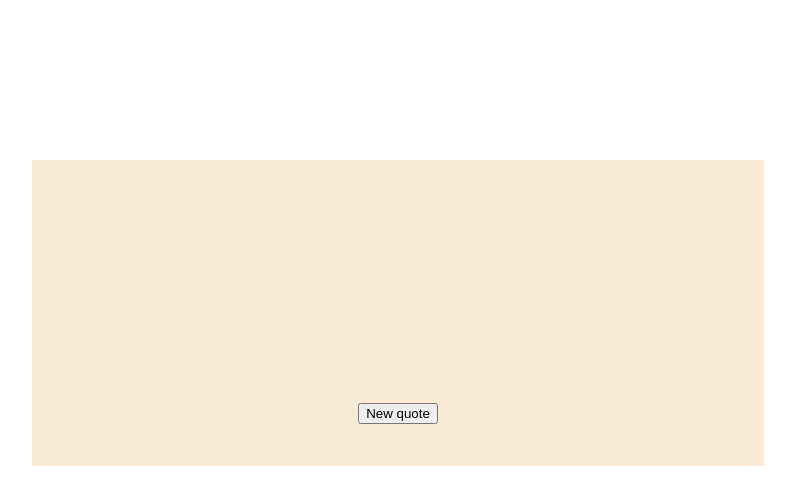
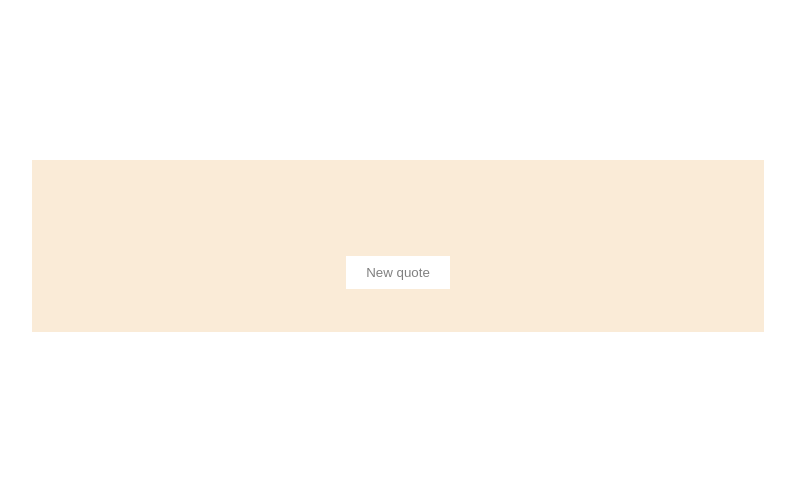
Before and after one commit to schoettker/random-quote-generator, a plain HTML site: page index.html in a window 1280 px wide. Shown: the whole page, without its empty margins (242-1037 px from the left). Drawn offline with Linux system fonts and the light colour scheme.

Commit message:
adjust positioning and add button styles

```diff
--- a/styles.css
+++ b/styles.css
@@ -4,15 +4,30 @@
   margin: 10em auto 0;
   background: antiquewhite;
   padding: 1em;
+  min-width: 400px;
 }
 
 #output {
-  min-height: 200px;
+  /* min-height: 200px; */
   min-width: 400px;
   background-color: antiquewhite;
+  text-align: center;
+  margin-top: 5em;
+}
+#output p {
+  margin-top: 2em;
+  font-size: 19px;
 }
 
 #new-quote {
   margin: 2em auto;
   display: block;
+  background-color: #FFFFFF;
+  padding: 0 6px;
+  border: solid #FFFFFF;
+  border-left-width: 14px;
+  border-right-width: 14px;
+  border-top-width: 9px;
+  border-bottom-width: 9px;
+  color: grey;
 }
```
